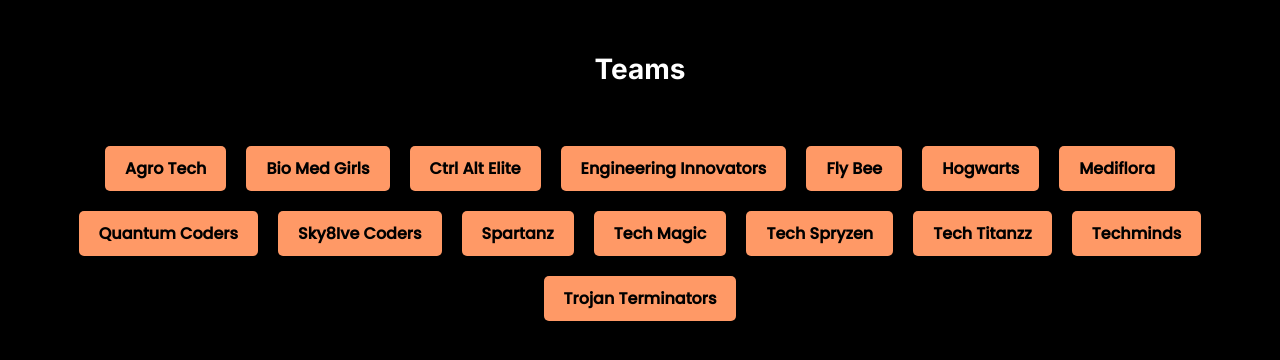
After one commit to SabariKameswaran/Artiverse-QR, a Flask app: page / in a window 1280 px wide. The commit adds this page. Shown: the top 360 px of the page. Run offline with Flask 3, Linux system fonts and the light colour scheme.

Commit message:
New Push

```diff
--- a/main.py
+++ b/main.py
@@ -1,27 +1,20 @@
 from flask import Flask, render_template
-import qrcode
-import os
 
 app = Flask(__name__)
 
-def generate_qr(team_name, url="https://www.google.com"):
-    img = qrcode.make(url)
-    img_path = f"static/images/{team_name}.png"
-    os.makedirs(os.path.dirname(img_path), exist_ok=True)
-    img.save(img_path)
-    return img_path
-
 teams = [
-    "agro_tech","bio_med_girls", "ctrl_alt_elite", "engineering_innovators", "fly_bee",
+    "agro_tech", "bio_med_girls", "ctrl_alt_elite", "engineering_innovators", "fly_bee",
     "hogwarts", "mediflora", "quantum_coders", "sky8ive_coders", "spartanz",
     "tech_magic", "tech_spryzen", "tech_titanzz", "techminds", "trojan_terminators"
 ]
 
+@app.route('/')
+def home():
+    return render_template('home.html', teams=teams)
 
 def create_team_route(team):
     def team_route():
-        img_path = generate_qr(team)
-        return render_template(f"{team}.html", qr_code=img_path)
+        return render_template(f"{team}.html")
     return team_route
 
 for team in teams:
--- a/static/styles.css
+++ b/static/styles.css
@@ -142,3 +142,29 @@
 .download-btn:hover {
     background-color: #ff7744;
 }
+
+.button-container {
+    display: flex;
+    flex-wrap: wrap;
+    gap: 20px;
+    justify-content: center;
+    margin-top: 20px;
+}
+
+/* Team Button */
+.team-button {
+    background-color: #ff9966;
+    color: black;
+    font-weight: 600;
+    padding: 10px 20px;
+    border: none;
+    border-radius: 5px;
+    font-size: 16px;
+    text-decoration: none;
+    text-align: center;
+    cursor: pointer;
+}
+
+.team-button:hover {
+    background-color: #ff7744;
+}
--- /dev/null
+++ b/templates/home.html
@@ -0,0 +1,24 @@
+<!DOCTYPE html>
+<html lang="en">
+  <head>
+    <meta charset="UTF-8" />
+    <meta name="viewport" content="width=device-width, initial-scale=1.0" />
+    <title>Home</title>
+    <link
+      href="https://fonts.googleapis.com/css2?family=Inter:wght@400;600;700&family=Poppins:wght@300;400;500&display=swap"
+      rel="stylesheet"
+    />
+    <link
+      rel="stylesheet"
+      href="{{ url_for('static', filename='styles.css') }}"
+    />
+  </head>
+  <body>
+    <h1>Teams</h1>
+    <div class="button-container">
+      {% for team in teams %}
+      <a href="{{ url_for(team) }}" class="team-button">{{ team.replace('_', ' ').title() }}</a>
+      {% endfor %}
+    </div>
+  </body>
+</html>
```
